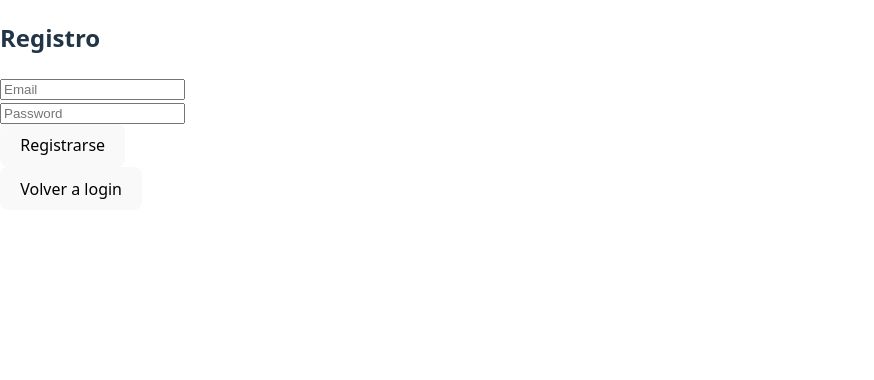
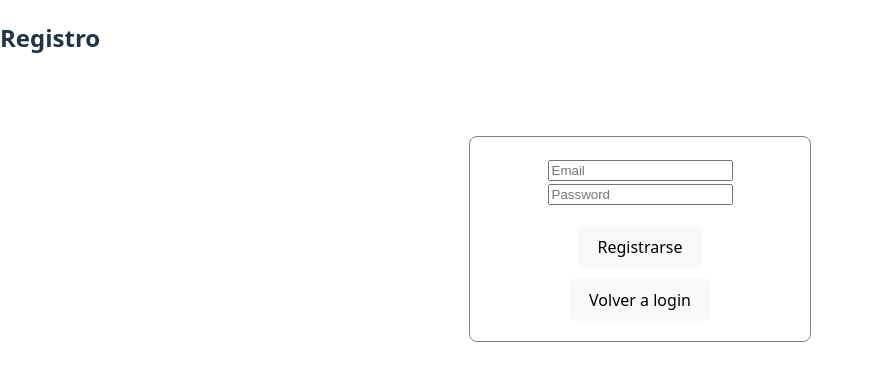
Before and after one commit to PhillipTowers/task-manager-fullstack, a React (Vite) app in the folder frontend-tareas/: page / in a window 1280 px wide. Both pictures are taken after typing "name@example.com", "Sample123" into the empty fields and a click on the button "Registrarse". Shown: the top 380 px of the page, without its empty margins (0-874 px from the left). Built offline with nearby package versions, Linux system fonts and the light colour scheme.

Commit message:
style: ui update style css components

```diff
--- a/frontend-tareas/src/components/LoginForm.tsx
+++ b/frontend-tareas/src/components/LoginForm.tsx
@@ -49,7 +49,7 @@ export const LoginForm = ({onSwitchToRegister,onLoginSuccess}: LoginFormProps) =
   };
 
   return (
-    <form onSubmit={handleSubmit} style={{width: "300px", margin: "80px auto",padding: 20, border: "3px solid red", borderRadius: "8px",textAlign: "center"}}>
+    <form onSubmit={handleSubmit} style={{width: "300px", margin: "80px auto",padding: 20, border: "1px solid gray", borderRadius: "8px",textAlign: "center"}}>
 
       <h2>Login</h2>
 
--- a/frontend-tareas/src/components/RegisterForm.tsx
+++ b/frontend-tareas/src/components/RegisterForm.tsx
@@ -42,8 +42,10 @@ export function RegisterForm({ onBackToLogin }: RegisterFormProps) {
 
     return (
       <div>
+
         <h2>Registro</h2>
 
+       <div>
           {error && (
             <p style={{ color: "red" }}>
               {error}
@@ -55,8 +57,10 @@ export function RegisterForm({ onBackToLogin }: RegisterFormProps) {
               {success}
             </p>
           )}
+        </div>
 
-        <form onSubmit={handleSubmit}>
+        <form onSubmit={handleSubmit} style={{width: "300px", margin: "80px auto",padding: 20, border: "1px solid gray", borderRadius: "8px",textAlign: "center"}}>
+
           <div>
             <input
               type="email"
@@ -75,17 +79,19 @@ export function RegisterForm({ onBackToLogin }: RegisterFormProps) {
             />
           </div>
 
-          <button type="submit" disabled={loading}>
-            {loading
-              ? "Registrando..."
-              : "Registrarse"}
+          <div>
+            <button type="submit" disabled={loading} style={{ marginTop: "20px" }}>
+              {loading ? "Registrando..." : "Registrarse"}
             </button>
+          </div>
+
+          <div>
+            <button onClick={onBackToLogin} style={{ marginTop: "10px" }}>
+              Volver a login
+            </button>
+          </div>
 
         </form>
-
-        <button onClick={onBackToLogin}>
-          Volver a login
-        </button>
 
       </div>
   );
```
Lines whose indentation alone changed are shown as unchanged.
